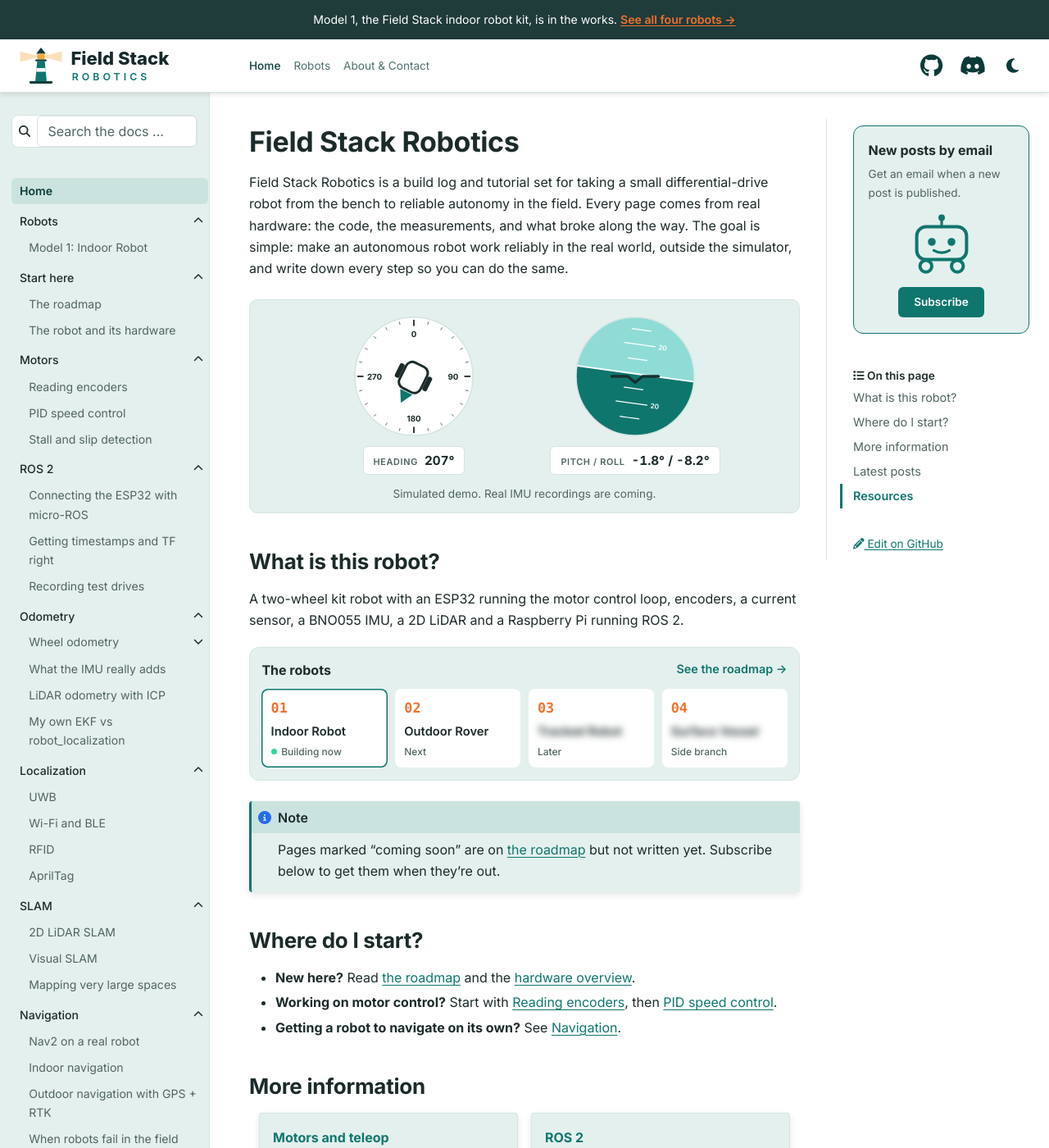
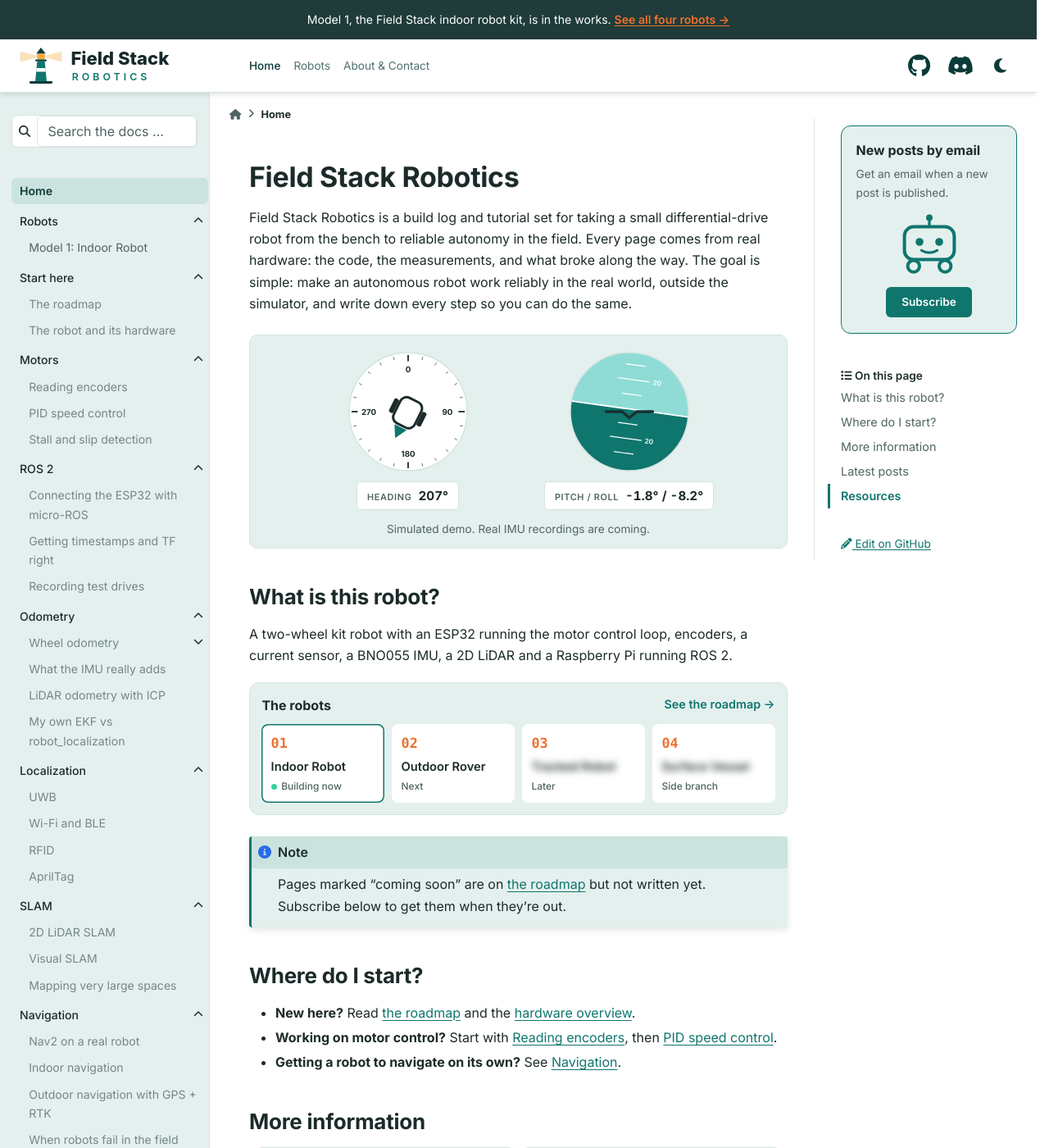
Before and after one commit to field-stack-robotics/fieldstackrobotics.com, a Sphinx documentation site: the page built from docs/index.md, in a window 1280 px wide and 1400 px high. Shown: the whole window at 82% size. Built offline with Sphinx 7.4.7 and the PyData theme 0.15.4, drawn with Linux system fonts in a browser that asks for light colours.

Commit message:
Same layout on every page; unpublished posts unlinked in the sidebar
- Left sidebar: posts that aren't published yet stay listed under their
  section but as plain text, not links. Section titles still open their
  coming soon page; section pages no longer list or link their posts,
  and previous/next links skip unpublished posts.
- Every page now opens with the top bar and title in the same place:
  the robots page uses the same column width as the others, the home
  page shows breadcrumbs too, and the scrollbar space is always reserved.

````diff
--- a/docs/_static/custom.css
+++ b/docs/_static/custom.css
@@ -258,7 +258,7 @@ html[data-theme="dark"]  { --rb-ink: #cfe9e6; --rb-body: #1d3433; --rb-panel: #4
   letter-spacing: 0.28em; text-transform: uppercase; color: var(--pst-color-primary); margin: 0 0 0.3rem; }
 .rb-hero__lead { font-size: 1.15rem; line-height: 1.55; color: var(--pst-color-text-muted); max-width: 46rem; margin: 0; }
 
-.bd-main .bd-content .bd-article-container:has(.rb-grid) { max-width: 82rem; }   /* robots page: use the full width */
+.bd-main .bd-content .bd-article-container:has(.rb-grid) { max-width: var(--rln-text-col, 82rem); }   /* robots page: use the full width */
 .bd-article-container:has(.rb-grid) section > p, .rb-waitlist { max-width: 50rem; }   /* keep text lines readable on the wide page */
 .rb-grid { display: grid; grid-template-columns: repeat(4, 1fr); gap: 1.1rem; margin: 0 0 1rem; }
 @media (max-width: 1280px) { .rb-grid { grid-template-columns: repeat(2, 1fr); } }   /* 2 x 2, never 3 + 1 */
@@ -390,10 +390,11 @@ html[data-theme="light"] .rln-theme__icon--to-light, html[data-theme="dark"] .rl
    Sidebars and the text column are in rem, so they scale with it: about 95 characters per line
    and the same gap between text and the right panel on every screen. */
 html { font-size: clamp(1rem, 0.7rem + 0.3333vw, 1.125rem); }
+html { scrollbar-gutter: stable; }   /* short and long pages keep the same width, so nothing shifts when a scrollbar appears */
 @media (min-width: 1200px) {
   :root { --rln-text-col: 50rem; --rln-right-col: 18rem;
           --rln-center-pad: max(0px, (100vw - 16rem - var(--rln-text-col) - var(--rln-right-col)) / 2); }
-  :root:has(.rb-grid) { --rln-text-col: 82rem; --rln-right-col: 0rem; }   /* robots page: wide card grid, no right panel */
+  :root:has(.rb-grid) { --rln-text-col: 68rem; --rln-right-col: 0rem; }   /* robots page: no right panel, the card grid takes its width too, so the page starts at the same place as the others */
   .bd-main .bd-content { justify-content: center; }   /* text and right panel sit together, centred */
   .bd-main .bd-content .bd-article-container { flex: 1 1 auto; max-width: var(--rln-text-col); }
   .bd-sidebar-secondary { --rln-line-gap: 2rem; width: var(--rln-right-col); margin-left: 0; margin-right: 0; }
@@ -407,3 +408,6 @@ html { font-size: clamp(1rem, 0.7rem + 0.3333vw, 1.125rem); }
   letter-spacing: 0.14em; text-transform: uppercase; padding: 0.25rem 0.65rem; border-radius: 999px; background: var(--rb-dark, #1f3b3a); color: #fff; }
 html[data-theme="dark"] .rln-soon__badge { background: var(--pst-color-primary); color: #0f1a1b; }
 .rln-soon p { margin: 0.6rem 0 0; color: var(--pst-color-text-muted); }
+
+/* Left sidebar: posts that aren't published yet are listed as plain text (see _sidebar_and_footer() in conf.py) */
+.bd-sidebar-primary nav.bd-links li > span.rln-nolink { display: block; padding: 0.28rem 0.6rem; color: var(--pst-color-text-muted); opacity: 0.75; cursor: default; }
--- /dev/null
+++ b/docs/_templates/breadcrumbs.html
@@ -0,0 +1,27 @@
+{# Breadcrumbs above the page title (replaces the theme's own). Unlike the theme, the home page
+   shows them too ("home icon > Home"), so the page title starts at the same height on every page. #}
+{%- block breadcrumbs %}
+{% if title %}
+<nav aria-label="{{ _('Breadcrumb') }}" class="d-print-none">
+  <ul class="bd-breadcrumbs">
+    <li class="breadcrumb-item breadcrumb-home">
+      <a href="{{ pathto(root_doc) }}" class="nav-link" aria-label="{{ _('Home') }}">
+        <i class="fa-solid fa-home"></i>
+      </a>
+    </li>
+    {%- if pagename == root_doc %}
+    <li class="breadcrumb-item active" aria-current="page"><span class="ellipsis">{{ _('Home') }}</span></li>
+    {%- else %}
+    {%- for doc in parents %}
+    {% if doc.link %}
+    <li class="breadcrumb-item"><a href="{{ doc.link|e }}" class="nav-link">{{ doc.title }}</a></li>
+    {% else %}
+    <li class="breadcrumb-item">{{ doc.title }}</li>
+    {% endif %}
+    {%- endfor %}
+    <li class="breadcrumb-item active" aria-current="page"><span class="ellipsis">{{ title }}</span></li>
+    {%- endif %}
+  </ul>
+</nav>
+{% endif %}
+{%- endblock %}
--- a/docs/conf.py
+++ b/docs/conf.py
@@ -84,13 +84,16 @@ def _coming_soon(app, docname, source):
     if not first_par or first_par[0] in ":`<!|{[(-*#":
         first_par = ""  # only keep a plain-text intro
     # Keep the section's page list so the left sidebar still works
-    toctrees = _re.findall(r"```\{toctree\}.*?```", text, flags=_re.S)
+    toctrees = [
+        _re.sub(r"(```\{toctree\}\n)", r"\1:hidden:\n", t, count=1) if ":hidden:" not in t else t
+        for t in _re.findall(r"```\{toctree\}.*?```", text, flags=_re.S)
+    ]  # hidden: the posts are only listed (not linked) in the left sidebar
     source[0] = "\n\n".join(
         part for part in [
             title,
             first_par,
             '<div class="rln-soon"><span class="rln-soon__badge">Coming soon</span>'
-            "<p>This post is being written. Model 1 is being built right now, "
+            f"<p>{'Posts in this section are' if docname.endswith('/index') else 'This post is'} being written. Model 1 is being built right now, "
             "and every step will be published here.</p></div>",
             "```{include} /_snippets/signup.md\n```",
             *toctrees,
@@ -98,8 +101,49 @@ def _coming_soon(app, docname, source):
     ) + "\n"
 
 
+def _is_unpublished_post(page):
+    """A coming soon page that is a post, not a section page (sections stay clickable)."""
+    return page in COMING_SOON_PAGES and page != "index" and not page.endswith("/index")
+
+
+def _target_page(pagename, href):
+    """Turn a relative link on `pagename` into the page it points to, e.g. "motors/encoder-basics"."""
+    import posixpath
+    href = href.split("#", 1)[0]
+    if not href or "://" in href or not href.endswith(".html"):
+        return None
+    return posixpath.normpath(posixpath.join(posixpath.dirname(pagename), href))[: -len(".html")]
+
+
+_SIDEBAR_SUBLINK = _re.compile(r'(<li class="toctree-l[2-9][^"]*">)<a class="([^"]*)" href="([^"]*)">(.*?)</a>', _re.S)
+
+
+def _sidebar_and_footer(app, pagename, templatename, context, doctree):
+    """Posts that aren't published yet are listed in the left sidebar as plain text
+    (not links), and the previous/next links at the bottom skip them."""
+
+    def unlink_posts(html):
+        def swap(m):
+            if not _is_unpublished_post(_target_page(pagename, m.group(3)) or ""):
+                return m.group(0)
+            current = " current" if "current" in m.group(2) else ""
+            return f'{m.group(1)}<span class="rln-nolink{current}">{m.group(4)}</span>'
+        return _SIDEBAR_SUBLINK.sub(swap, html)
+
+    if "generate_toctree_html" in context:
+        original = context["generate_toctree_html"]
+        from markupsafe import Markup
+        context["generate_toctree_html"] = lambda *a, **kw: Markup(unlink_posts(str(original(*a, **kw))))
+
+    for key in ("prev", "next"):
+        link = context.get(key)
+        if link and _is_unpublished_post(_target_page(pagename, link.get("link", "")) or ""):
+            context[key] = None
+
+
 def setup(app):
     app.connect("source-read", _coming_soon)
+    app.connect("html-page-context", _sidebar_and_footer, priority=900)
 
 
 sitemap_excludes = [f"{page}.html" for page in COMING_SOON_PAGES] + ["search.html", "genindex.html"]
````
